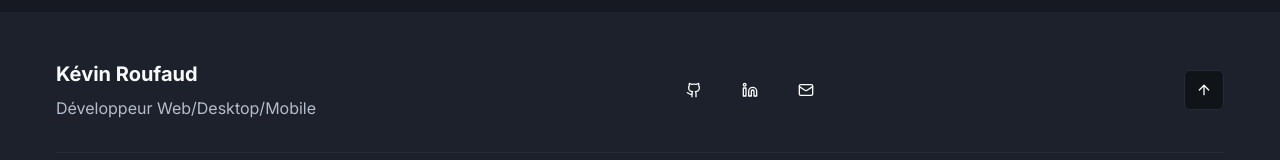
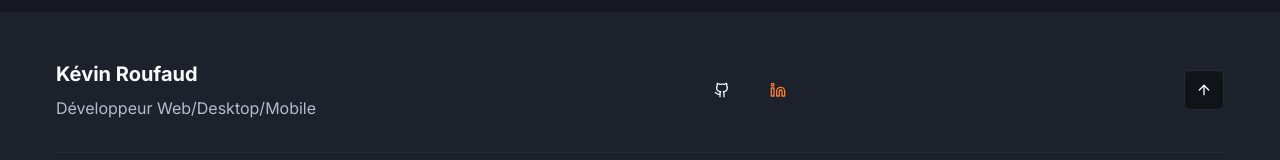
Before and after one commit to Linx2133/Portfolio, a Next.js app: page / in a window 1280 px wide. Shown: the part 2674-2834 px from the top of the page. Built offline with nearby package versions, Linux system fonts and the light colour scheme.

Commit message:
last commit link

```diff
--- a/components/footer.tsx
+++ b/components/footer.tsx
@@ -21,15 +21,32 @@ export function Footer() {
           </div>
 
           <div className="flex gap-4 mb-6 md:mb-0">
-            <Button variant="ghost" size="icon" aria-label="Github">
-              <Github className="h-5 w-5" href="https://github.com/Linx2133"/>
+          <a
+            href="https://github.com/Linx2133"
+            target="_blank"
+            rel="noopener noreferrer"
+            aria-label="Github"
+          >
+            <Button variant="ghost" size="icon">
+              <Github className="h-5 w-5" />
             </Button>
-            <Button variant="ghost" size="icon" aria-label="LinkedIn">
-              <Linkedin className="h-5 w-5" href="https://www.linkedin.com/in/kévin-roufaud-24b103244/"/>
-            </Button>
-            <Button variant="ghost" size="icon" aria-label="Email">
-              <Mail className="h-5 w-5" />
-            </Button>
+          </a>
+            <a
+              href="https://github.com/Linx2133"
+              target="_blank"
+              rel="noopener noreferrer"
+              aria-label="Github"
+            >
+            <Button
+                      variant="ghost"
+                      size="icon"
+                      aria-label="LinkedIn"
+                      className="text-primary hover:text-primary/90 hover:bg-primary/10"
+                    >
+                      <Linkedin className="h-5 w-5" href="https://www.linkedin.com/in/kévin-roufaud-24b103244/"/>
+                    </Button>
+            </a>
+
           </div>
 
           <Button variant="outline" size="icon" onClick={scrollToTop} aria-label="Retour en haut">
```
